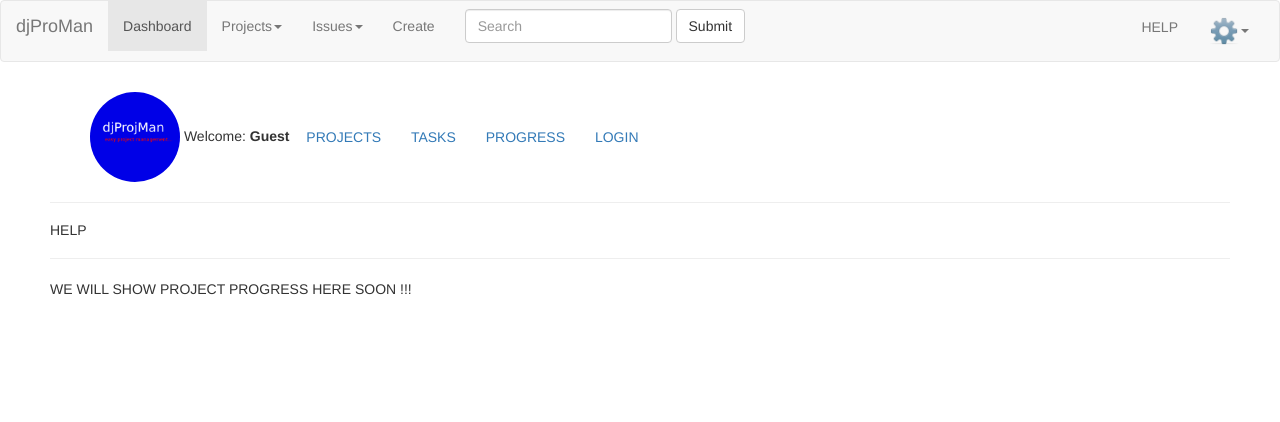
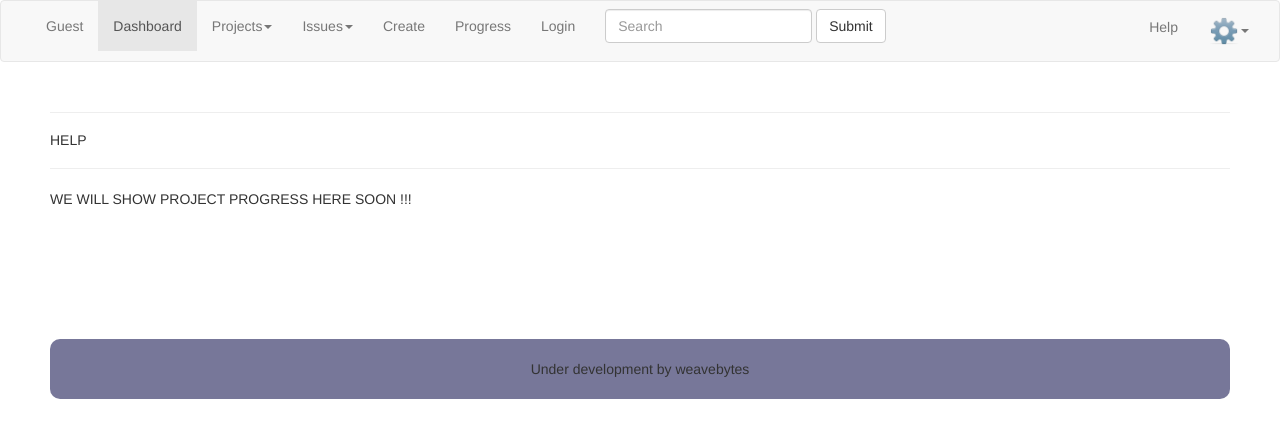
Before and after one commit to stoic1979/djprojman, a Django app: page /progress/ in a window 1280 px wide. Shown: the top 422 px of the page. Run offline with Django 3.2, Linux system fonts and the light colour scheme; the visitor is signed in with stand-in values (Sample User, id 1); parts of the project's set-up code (start-up, migrations or seed data) failed here and were passed over; some libraries are stand-ins or nearby versions.

Commit message:
enhanced base and index templates

```diff
--- a/dashboard/templates/base.html
+++ b/dashboard/templates/base.html
@@ -23,13 +23,19 @@
                     <span class="icon-bar"></span>
                     <span class="icon-bar"></span>
                 </button>
-                <a class="navbar-brand" href="#">djProMan</a>
             </div>
 
             <!-- Collect the nav links, forms, and other content for toggling -->
             <div class="collapse navbar-collapse" id="bs-example-navbar-collapse-1">
                 <ul class="nav navbar-nav">
-                    <li class="active"><a href="#">Dashboard <span class="sr-only">(current)</span></a></li>
+                    <li  class="dropdown">
+                        <a href="/"{% if request and not request.user.is_anonymous %}
+                        <b> {{ request.user }}</b>
+                        {% else %}
+                        <b>Guest</b>
+                        {% endif %}</a>
+                    </li>
+                    <li class="active"><a href="/">Dashboard <span class="sr-only">(current)</span></a></li>
                     <li class="dropdown">
                     <a href="#" class="dropdown-toggle" data-toggle="dropdown" role="button" aria-haspopup="true" aria-expanded="false">Projects<span class="caret"></span></a>
                     <ul class="dropdown-menu">
@@ -66,6 +72,15 @@
                     </ul>
                     </li>
                     <li><a href="#">Create</a></li>
+
+                    <li><a href="/progress/">Progress</a></li>
+
+                    {% if request and not request.user.is_anonymous %}
+                    <li><a href="/logout/">Logout</a></li>
+                    {% else %}
+                    <li><a href="/login/">Login</a></li>
+                    {% endif %}
+
                 </ul>
                 <form class="navbar-form navbar-left" role="search">
                     <div class="form-group">
@@ -73,11 +88,13 @@
                     </div>
                     <button type="submit" class="btn btn-default">Submit</button>
                 </form>
+
+
                 <ul class="nav navbar-nav navbar-right">
-                    <li><a class="btn btn-inverse" href="#" data-toggle="modal" data-target="#HelpModal">HELP</a></li>
+                    <li><a class="btn btn-inverse" href="#" data-toggle="modal" data-target="#HelpModal">Help</a></li>
                     <li class="dropdown">
-                    <a href="#" class="dropdown-toggle" data-toggle="dropdown" role="button" aria-haspopup="true" aria-expanded="false"><img src={% static "images/settings.png" %} width="30" height="30"><span class="caret"></span></a>
-                    <ul class="dropdown-menu">
+                        <a href="#" class="dropdown-toggle" data-toggle="dropdown" role="button" aria-haspopup="true" aria-expanded="false"><img src={% static "images/settings.png" %} width="30" height="30"><span class="caret"></span></a>
+                        <ul class="dropdown-menu">
                         <li><a href="#">Action</a></li>
                         <li><a href="#">Another action</a></li>
                         <li><a href="#">Something else here</a></li>
@@ -93,23 +110,6 @@
         <!-- Navbar ends here here -->
         <div id="page-container">
 
-            <ul>
-                <img class="img-circle" src={% static "images/djproman.png" %} width="90" height="90"></img>
-                {% if request and not request.user.is_anonymous %}
-                Welcome: <b> {{ request.user }}</b>
-                {% else %}
-                Welcome: <b>Guest</b>
-                {% endif %}
-                <li class="btn btn-inverse"><a href="/">PROJECTS</a></li>
-                <li class="btn btn-inverse"><a href="/tasks/">TASKS</a></li>
-                <li class="btn btn-inverse"><a href="/progress/">PROGRESS</a></li>
-
-                {% if request and not request.user.is_anonymous %}
-                <li class="btn btn-inverse"><a href="/logout/">LOGOUT</a></li>
-                {% else %}
-                <li class="btn btn-inverse"><a href="/login/">LOGIN</a></li>
-                {% endif %}
-            </ul>
             <hr>
             {% block body %}{% endblock %}
 
```
Also changed, not shown: dashboard/templates/index.html (+4 -4 lines).
